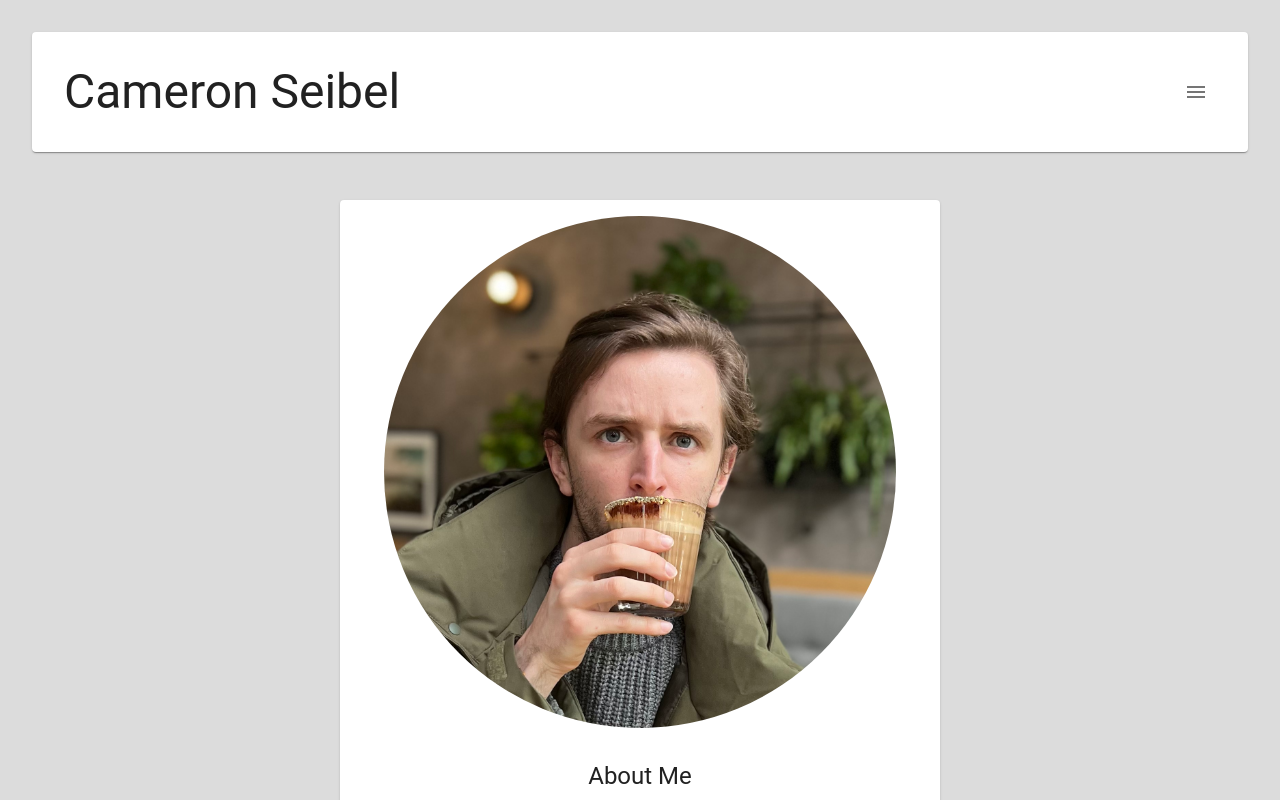
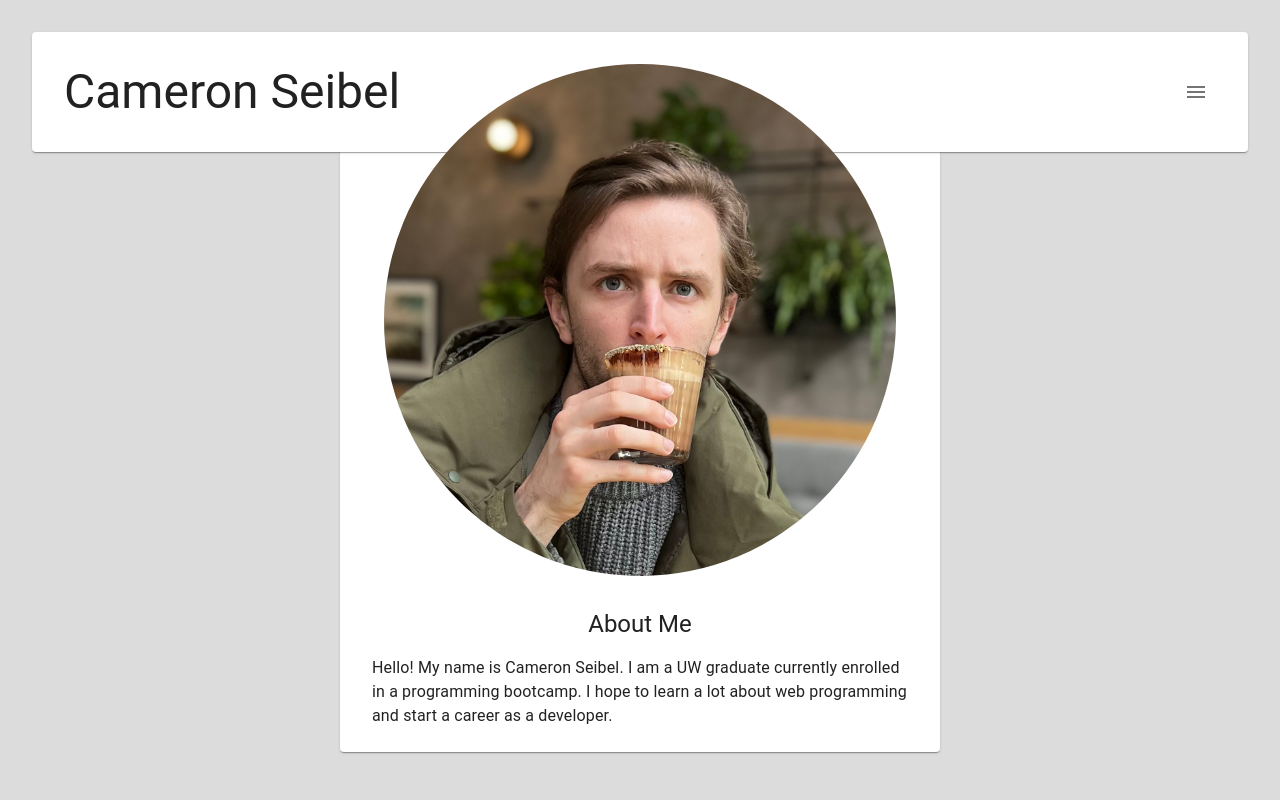
Before and after one commit to CameronMSeibel/cameronmseibel.github.io, a React (Create React App) app: page / in a window 1280 px wide. Shown: the top 800 px of the page. Built offline with nearby package versions, Linux system fonts and the light colour scheme.

Commit message:
Adjust styling so you only see bio on page landing.

```diff
--- a/src/components/Bio.js
+++ b/src/components/Bio.js
@@ -3,7 +3,7 @@ import React from "react";
 
 function Bio({desc, email, phone, github, linkedin, resume, headshot}){
     return (
-        <Grid item lg={12} xl={6}>
+        <Grid item lg={12} xl={6} minHeight="100vh" display="flex" alignItems="center">
             <Card sx={{maxWidth: "sm", margin: "1rem auto"}}>
                 <Avatar {...headshot} sx={{height: "512px", width: "512px", margin: "1rem auto"}} />
                 <CardContent sx={{margin: "0 1rem", padding: "1rem"}}>
--- a/src/components/Portfolio.js
+++ b/src/components/Portfolio.js
@@ -10,15 +10,21 @@ import Footer from "./Footer";
 function Portfolio({StyleToggle}){
     return (
     <Box sx={{margin: "0 2rem"}}>
-        <Header StyleToggle={StyleToggle}/>
         <Grid
             container
             justifyContent="center"
+            position="relative"
         >
+            <Grid item xs={12} width="100vw" position="absolute">
+                <Header StyleToggle={StyleToggle}/>
+
+            </Grid>
             <Bio {...aboutMe}/>
             <ProjectList projects={projects}/>
+            <Grid item xs={12}>
+                <Footer {...aboutMe} />
+            </Grid>
         </Grid>
-        <Footer {...aboutMe} />
     </Box>);
 }
 
```
